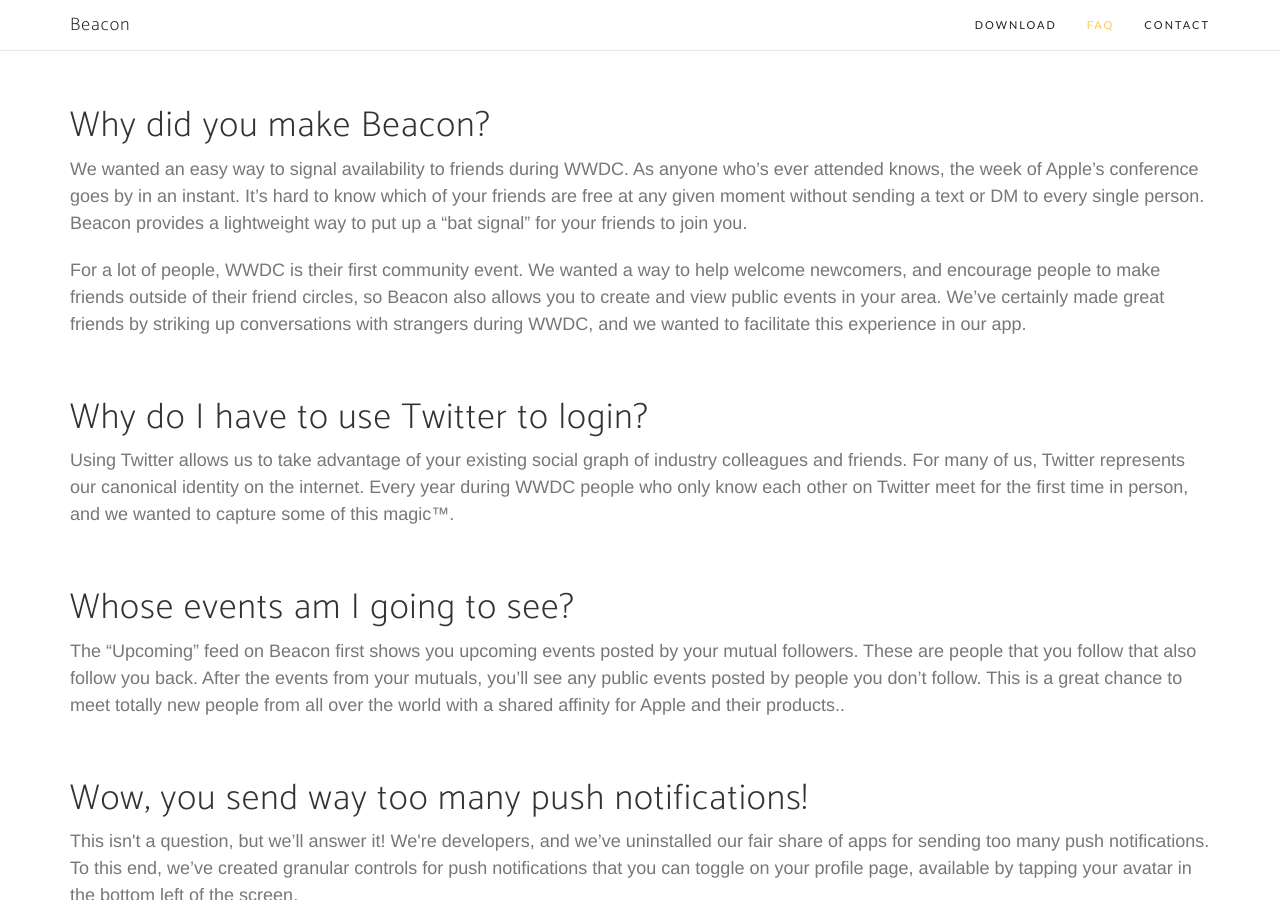
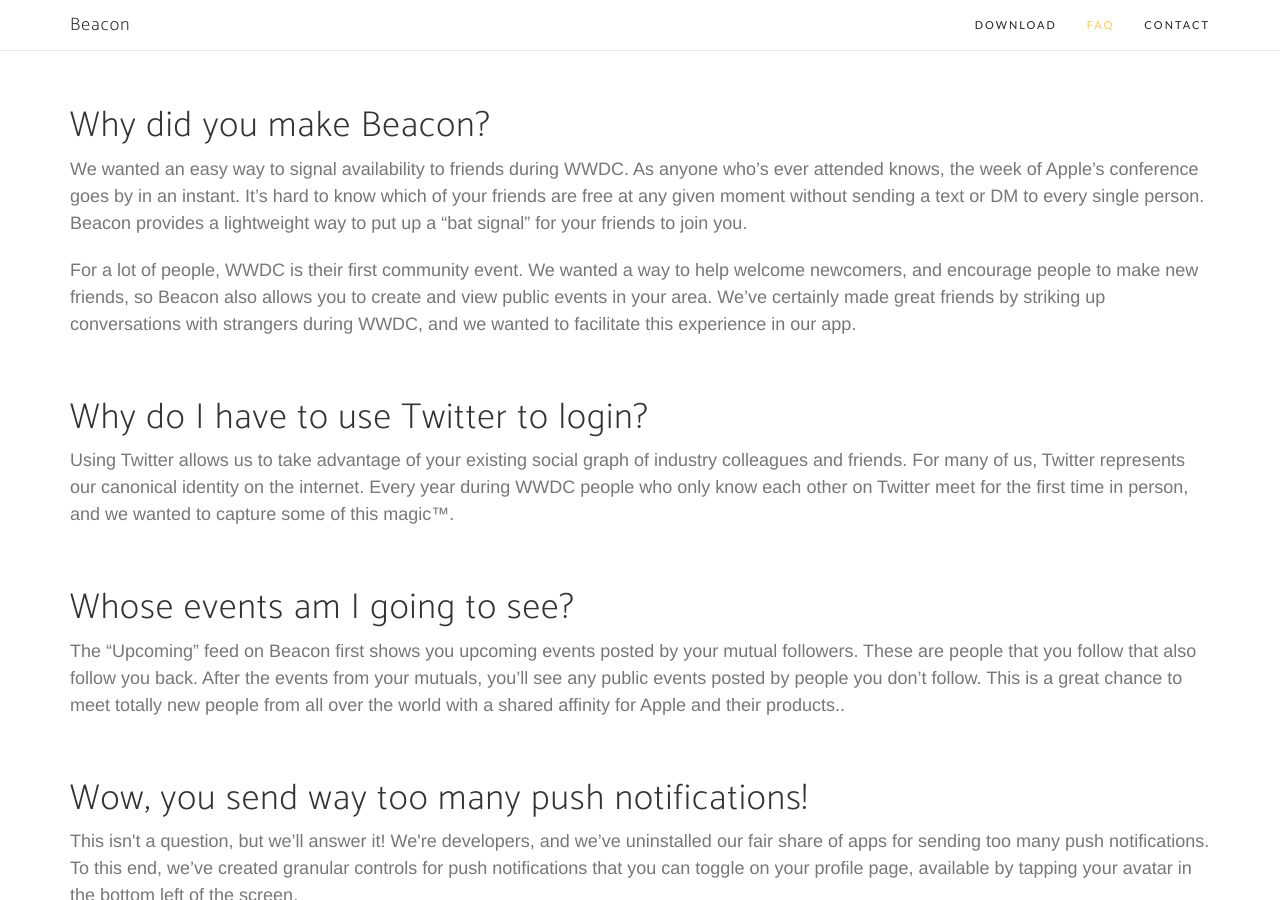
Before and after one commit to ashleynh/beacon-site, a Jekyll site: the page built from index.html, in a window 1280 px wide and 900 px high, scrolled down 1096 px. Built offline with Jekyll 4.4.1, drawn with Linux system fonts in a browser that asks for light colours; nearby versions of some CDN libraries; some web fonts are replaced.

Commit message:
copy edit.

```diff
--- a/index.html
+++ b/index.html
@@ -59,7 +59,7 @@
                         <h1>Why did you make Beacon?</h1>
                         <p class="text-muted">We wanted an easy way to signal availability to friends during WWDC. As anyone who’s ever attended knows, the week of Apple’s conference goes by in an instant. It’s hard to know which of your friends are free at any given moment without sending a text or DM to every single person. Beacon provides a lightweight way to put up a “bat signal” for your friends to join you.</p>
 
-<p class="text-muted">For a lot of people, WWDC is their first community event. We wanted a way to help welcome newcomers, and encourage people to make friends outside of their friend circles, so Beacon also allows you to create and view public events in your area. We’ve certainly made great friends by striking up conversations with strangers during WWDC, and we wanted to facilitate this experience in our app.</p><br>
+<p class="text-muted">For a lot of people, WWDC is their first community event. We wanted a way to help welcome newcomers, and encourage people to make new friends, so Beacon also allows you to create and view public events in your area. We’ve certainly made great friends by striking up conversations with strangers during WWDC, and we wanted to facilitate this experience in our app.</p><br>
                         <h1>Why do I have to use Twitter to login?</h1>
                         <p class="text-muted">Using Twitter allows us to take advantage of your existing social graph of industry colleagues and friends. For many of us, Twitter represents our canonical identity on the internet. Every year during WWDC people who only know each other on Twitter meet for the first time in person, and we wanted to capture some of this magic™.</p><br>
                         <h1>Whose events am I going to see?</h1>
```
